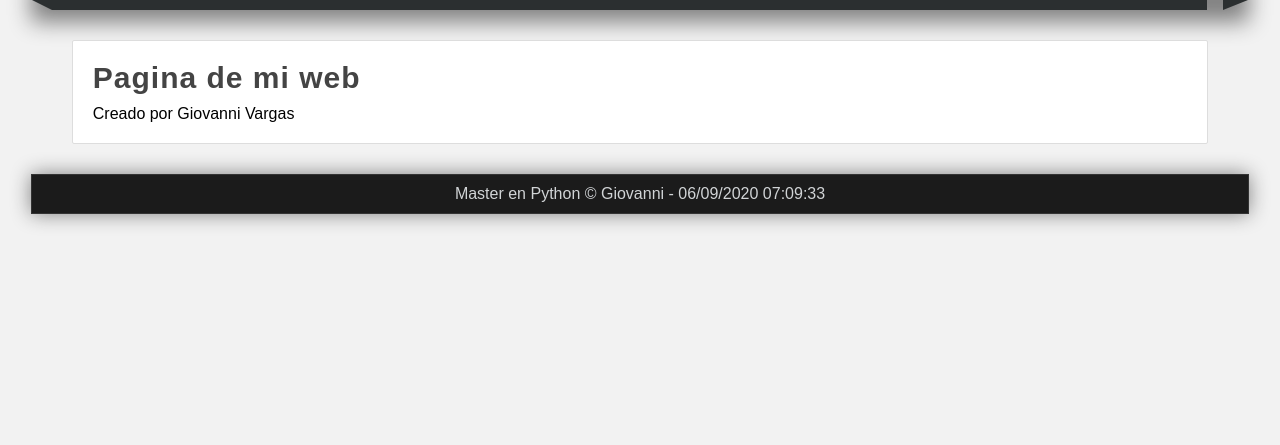
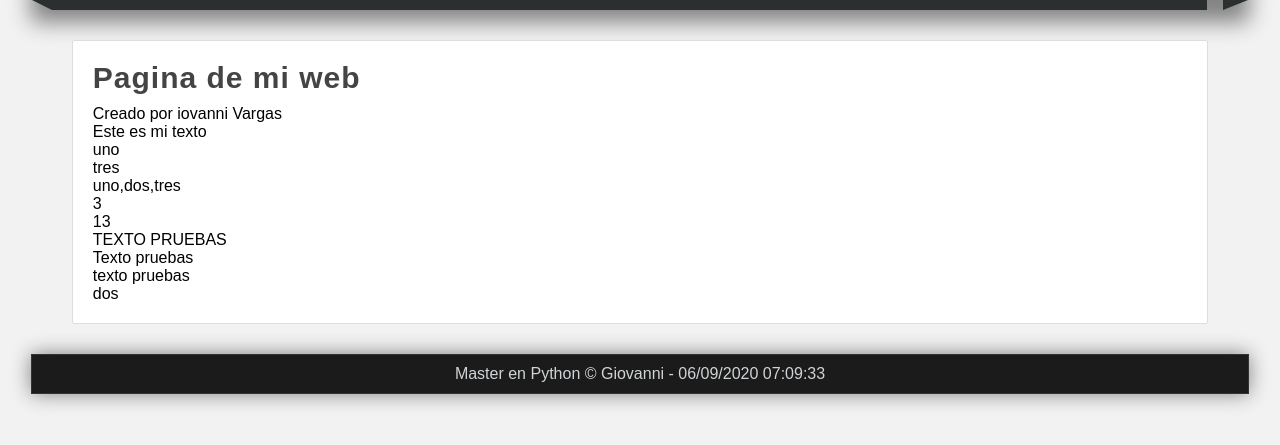
Before and after one commit to jonanv/firstapp_django, a Django app: page /pagina/ in a window 1280 px wide. Shown: the part 182-627 px from the top of the page. Run offline with Django 3.2, Linux system fonts and the light colour scheme.

Commit message:
Se hacen filtros desde la template

```diff
--- a/miapp/templates/pagina.html
+++ b/miapp/templates/pagina.html
@@ -1,12 +1,24 @@
 {% extends 'layout.html' %}
 
 {% block title %}
-Pagina de pruebas
+    Pagina de pruebas
 {% endblock title %}
 
 {% block content %}
 
-<h1 class="title">Pagina de mi web</h1>
-<p>Creado por Giovanni Vargas</p>
+    <h1 class="title">Pagina de mi web</h1>
+    <p>{{ "Creado por Giovanni Vargas" | cut:'G'}}</p>
+
+    <p>{{ texto | default:"No hay nada" }}</p>
+
+    <p>{{ lista | first }}</p>
+    <p>{{ lista | last }}</p>
+    <p>{{ lista | join:',' }}</p>
+    <p>{{ lista | length }}</p>
+    <p>{{ "texto pruebas" | length }}</p>
+    <p>{{ "texto pruebas" | upper }}</p>
+    <p>{{ "texto pruebas" | capfirst }}</p>
+    <p>{{ "TEXTO PRUEBAS" | lower }}</p>
+    <p>{{ lista | random }}</p>
 
 {% endblock content %}
--- a/miapp/views.py
+++ b/miapp/views.py
@@ -53,7 +53,10 @@ def pagina(request, redirigir=0):
     if redirigir == 1:
         return redirect('/inicio/')
 
-    return render(request, 'pagina.html')
+    return render(request, 'pagina.html', {
+        'texto': 'Este es mi texto',
+        'lista': ['uno', 'dos', 'tres']
+    })
 
 def contacto(request, nombre="", apellidos=""):
     html = ""
```
